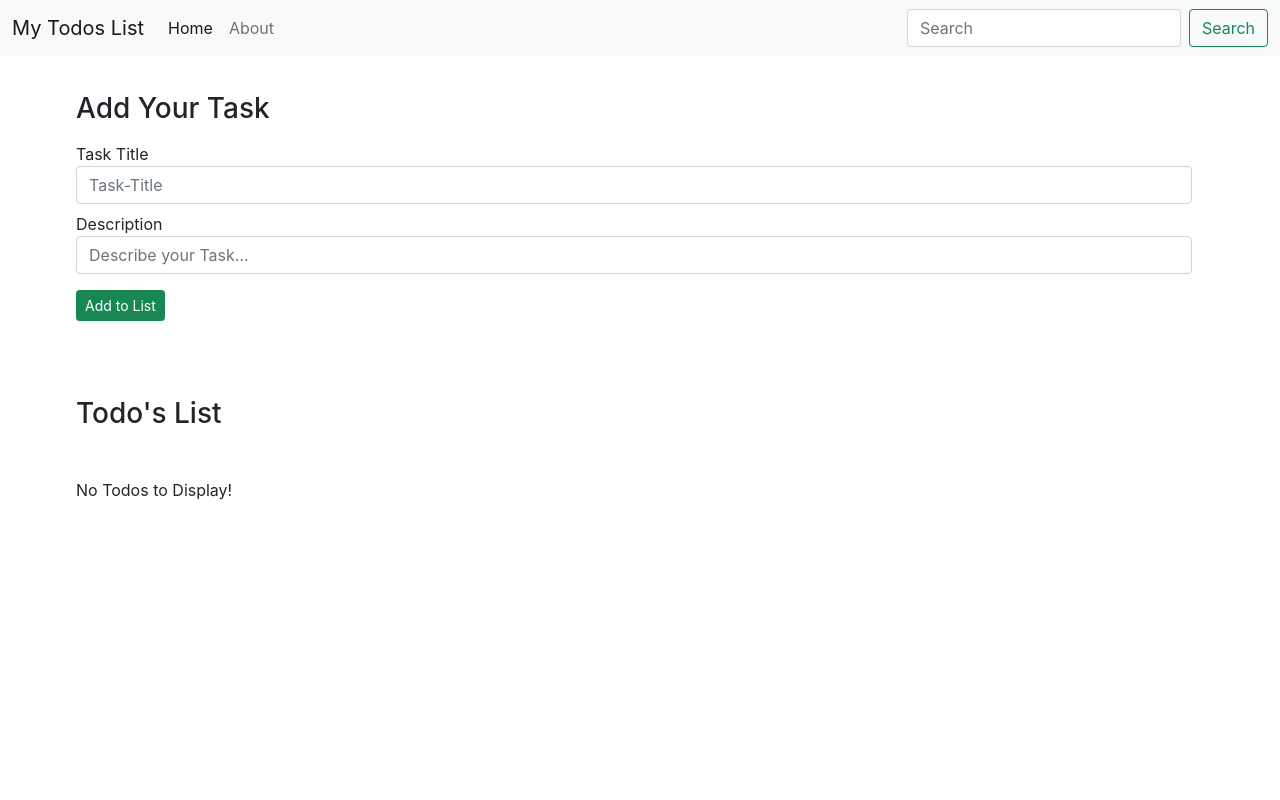
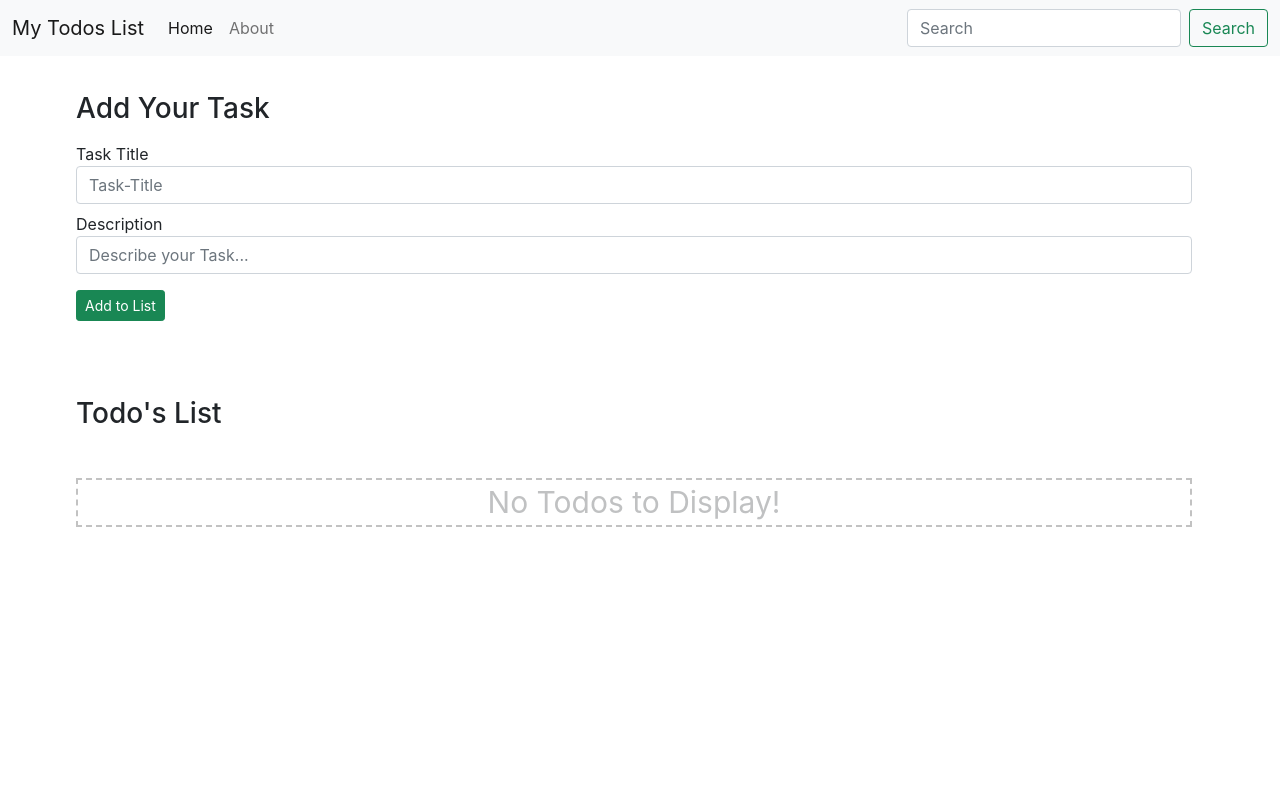
Before and after one commit to haha-harshit/todolist, a React (Create React App) app in the folder Desktop/node_ws/React_todo/first-react-todos/: page / in a window 1280 px wide. Shown: the top 800 px of the page. Built offline with nearby package versions, Linux system fonts and the light colour scheme.

Commit message:
add todos to localStorage

```diff
--- a/Desktop/node_ws/React_todo/first-react-todos/src/App.js
+++ b/Desktop/node_ws/React_todo/first-react-todos/src/App.js
@@ -7,9 +7,16 @@ import { AddTodo } from "./myComponents/AddTodo";
 import {Todos} from "./myComponents/Todos";
 import {Footer} from "./myComponents/Footer";
 
-import React, { useState } from 'react';
+import React, { useState, useEffect } from 'react';
 
 function App() {
+  let initTodo;
+  if (localStorage.getItem("todos") === null) {
+    initTodo = [];
+  }
+  else {
+    initTodo = JSON.parse(localStorage.getItem("todos"));
+  }
 
   //todo delete function
   const onDelete = (todo) =>{
@@ -18,6 +25,9 @@ function App() {
     setTodos(todos.filter((e)=>{
       return e!==todo;
     }));
+
+    // localStorage.setItem("todos", JSON.stringify(todos));
+    localStorage.setItem("todos", JSON.stringify(todos));
 
   }
 
@@ -41,7 +51,12 @@ function App() {
     console.log(myTodo);
   }
 
-  const [todos, setTodos] = useState([]);
+
+  const [todos, setTodos] = useState(initTodo);
+
+  useEffect(() => {
+    localStorage.setItem("todos", JSON.stringify(todos));
+  }, [todos])
 
   return (
     <>
--- a/Desktop/node_ws/React_todo/first-react-todos/src/myComponents/todos.js
+++ b/Desktop/node_ws/React_todo/first-react-todos/src/myComponents/todos.js
@@ -10,17 +10,38 @@ export const Todos = (props) => {
         width: "auto"
     }
 
+    let noTodoStyleOut = {
+        height: "auto",
+        border: "2px dashed darkgrey",
+        display: "flex",
+        opacity: "0.7"
+    }
+
+    let noTodoStyleIn = {
+        justifycontent: "center",
+        alignItems: "center",
+        display: "flex",
+        margin: "auto",
+        fontSize: "30px",
+        opacity: "0.4",
+    }
+
     return (
         <>
         <div className = "container" style={myStyle}>
             <h3 className="my-5">Todo's List</h3>
             {/* {props.todos} */}
 
-            {props.todos.length===0? "No Todos to Display!" :
-            props.todos.map( (todoo) => {
+            {props.todos.length===0?
+                <div style={noTodoStyleOut}>
+                    <div style={noTodoStyleIn}>
+                    No Todos to Display!
+                    </div>
+                </div> :
+            props.todos.map( (todo) => {
                 return (
                     <>
-                        <TodoItem todo={todoo} key={todoo.sno} onDelete={props.onDelete}/> <br/> <hr />
+                        <TodoItem todo={todo} key={todo.sno} onDelete={props.onDelete}/> <br/> <hr />
                     </>
                     )
             })}
```
